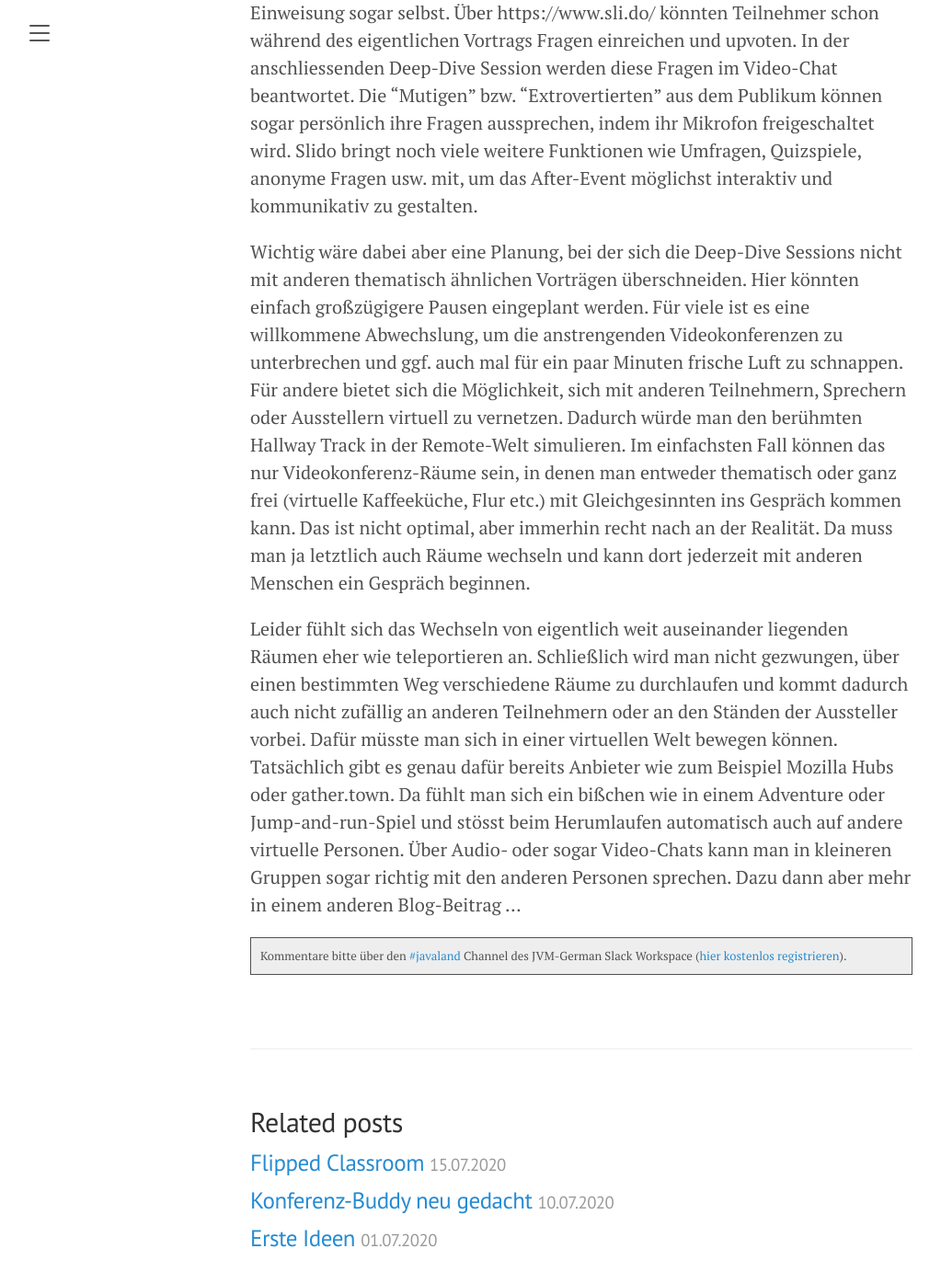
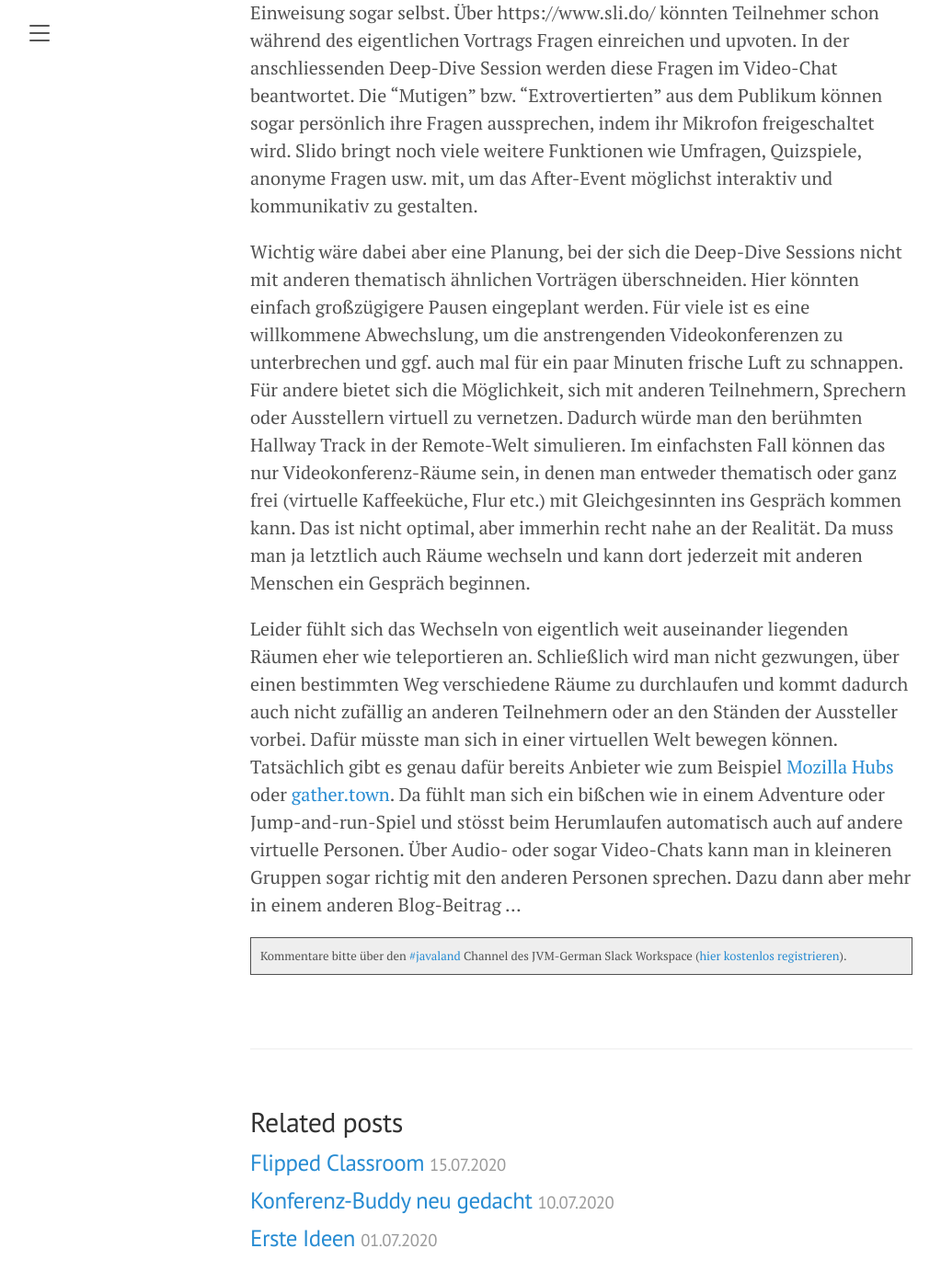
Before and after one commit to CyberLandConf/blog, a Jekyll site: the page built from _posts/2020-07-13-Deep-Dive.md, in a window 1280 px wide and 1400 px high, scrolled down 1113 px. Shown: the top 1395 px of the window at 92% size, without its empty margins (8-1031 px from the left). Built offline with Jekyll 4.4.1, drawn with Linux system fonts in a browser that asks for light colours.

Commit message:
typo and links added

```diff
--- a/_posts/2020-07-13-Deep-Dive.md
+++ b/_posts/2020-07-13-Deep-Dive.md
@@ -11,6 +11,6 @@ Wenn der Vortragsraum länger offen bleibt, wäre ein direktes Gespräch mit Vid
 
 Alternativ könnte man auch eine separate After-Session anbieten und dafür bewusst das Tool wechseln. Das Publikum wechselt von mehreren Dutzend, vielleicht sogar hunderten zu einigen wenigen Menschen. Die wollen einfach noch tiefer in das Thema einsteigen und dem Sprecher zum Beispiel beim Live Coding über die Schulter schauen. Je nach Anzahl der Zuhörer könnte ein Moderator die Session steuern, ggf. kann dass der Sprecher nach einer Einweisung sogar selbst. Über https://www.sli.do/ könnten Teilnehmer schon während des eigentlichen Vortrags Fragen einreichen und upvoten. In der anschliessenden Deep-Dive Session werden diese Fragen im Video-Chat beantwortet. Die "Mutigen" bzw. "Extrovertierten" aus dem Publikum können sogar persönlich ihre Fragen aussprechen, indem ihr Mikrofon freigeschaltet wird. Slido bringt noch viele weitere Funktionen wie Umfragen, Quizspiele, anonyme Fragen usw. mit, um das After-Event möglichst interaktiv und kommunikativ zu gestalten.
 
-Wichtig wäre dabei aber eine Planung, bei der sich die Deep-Dive Sessions nicht mit anderen thematisch ähnlichen Vorträgen überschneiden. Hier könnten einfach großzügigere Pausen eingeplant werden. Für viele ist es eine willkommene Abwechslung, um die anstrengenden Videokonferenzen zu unterbrechen und ggf. auch mal für ein paar Minuten frische Luft zu schnappen. Für andere bietet sich die Möglichkeit, sich mit anderen Teilnehmern, Sprechern oder Ausstellern virtuell zu vernetzen. Dadurch würde man den berühmten Hallway Track in der Remote-Welt simulieren. Im einfachsten Fall können das nur Videokonferenz-Räume sein, in denen man entweder thematisch oder ganz frei (virtuelle Kaffeeküche, Flur etc.) mit Gleichgesinnten ins Gespräch kommen kann. Das ist nicht optimal, aber immerhin recht nach an der Realität. Da muss man ja letztlich auch Räume wechseln und kann dort jederzeit mit anderen Menschen ein Gespräch beginnen.
+Wichtig wäre dabei aber eine Planung, bei der sich die Deep-Dive Sessions nicht mit anderen thematisch ähnlichen Vorträgen überschneiden. Hier könnten einfach großzügigere Pausen eingeplant werden. Für viele ist es eine willkommene Abwechslung, um die anstrengenden Videokonferenzen zu unterbrechen und ggf. auch mal für ein paar Minuten frische Luft zu schnappen. Für andere bietet sich die Möglichkeit, sich mit anderen Teilnehmern, Sprechern oder Ausstellern virtuell zu vernetzen. Dadurch würde man den berühmten Hallway Track in der Remote-Welt simulieren. Im einfachsten Fall können das nur Videokonferenz-Räume sein, in denen man entweder thematisch oder ganz frei (virtuelle Kaffeeküche, Flur etc.) mit Gleichgesinnten ins Gespräch kommen kann. Das ist nicht optimal, aber immerhin recht nahe an der Realität. Da muss man ja letztlich auch Räume wechseln und kann dort jederzeit mit anderen Menschen ein Gespräch beginnen.
 
-Leider fühlt sich das Wechseln von eigentlich weit auseinander liegenden Räumen eher wie teleportieren an. Schließlich wird man nicht gezwungen, über einen bestimmten Weg verschiedene Räume zu durchlaufen und kommt dadurch auch nicht zufällig an anderen Teilnehmern oder an den Ständen der Aussteller vorbei. Dafür müsste man sich in einer virtuellen Welt bewegen können. Tatsächlich gibt es genau dafür bereits Anbieter wie zum Beispiel Mozilla Hubs oder gather.town. Da fühlt man sich ein bißchen wie in einem Adventure oder Jump-and-run-Spiel und stösst beim Herumlaufen automatisch auch auf andere virtuelle Personen. Über Audio- oder sogar Video-Chats kann man in kleineren Gruppen sogar richtig mit den anderen Personen sprechen. Dazu dann aber mehr in einem anderen Blog-Beitrag ...
+Leider fühlt sich das Wechseln von eigentlich weit auseinander liegenden Räumen eher wie teleportieren an. Schließlich wird man nicht gezwungen, über einen bestimmten Weg verschiedene Räume zu durchlaufen und kommt dadurch auch nicht zufällig an anderen Teilnehmern oder an den Ständen der Aussteller vorbei. Dafür müsste man sich in einer virtuellen Welt bewegen können. Tatsächlich gibt es genau dafür bereits Anbieter wie zum Beispiel [Mozilla Hubs](https://hubs.mozilla.com/) oder [gather.town](https://gather.town/). Da fühlt man sich ein bißchen wie in einem Adventure oder Jump-and-run-Spiel und stösst beim Herumlaufen automatisch auch auf andere virtuelle Personen. Über Audio- oder sogar Video-Chats kann man in kleineren Gruppen sogar richtig mit den anderen Personen sprechen. Dazu dann aber mehr in einem anderen Blog-Beitrag ...
```
